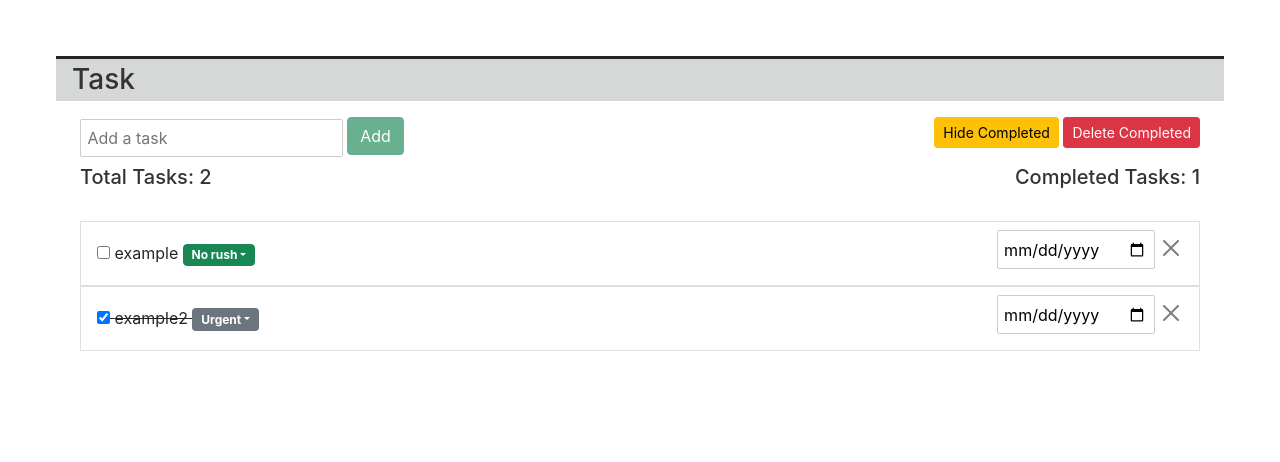
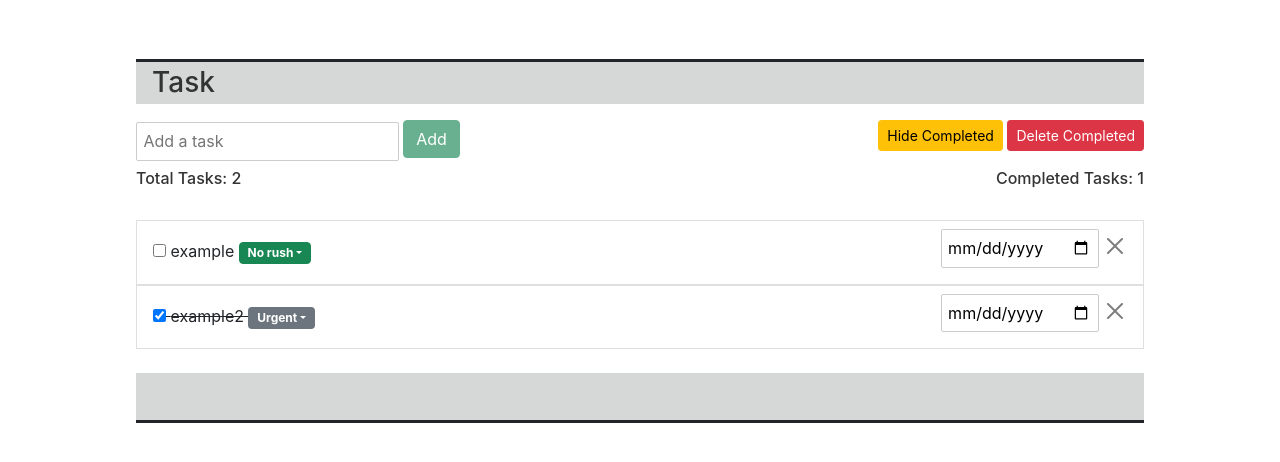
Before and after one commit to mixemer/cisc3650-todoapp, a Svelte app: page / in a window 1280 px wide. Shown: the top 462 px of the page. Built offline with nearby package versions, Linux system fonts and the light colour scheme.

Commit message:
make adjustments

```diff
--- a/src/App.svelte
+++ b/src/App.svelte
@@ -4,6 +4,7 @@
 	import { quintOut } from 'svelte/easing'
 	import { crossfade } from 'svelte/transition'
 	import { flip } from 'svelte/animate'
+	import { fade } from 'svelte/transition';
 
 	let todos = [
 		{
@@ -134,10 +135,10 @@
   }
 </script>
 
-<div class="p-5">
+<div class="content">
 	<HeaderName name="Task"/>
 
-	<div class="px-4">
+	<div>
 
 		<div class="d-flex justify-content-between">
 			<div>
@@ -151,8 +152,8 @@
 			</div>
 		</div>
 		<div class="d-flex justify-content-between">
-			<h5>Total Tasks: {todos.length}</h5>
-			<h5>Completed Tasks: {completedCount}</h5>
+			<h6>Total Tasks: {todos.length}</h6>
+			<h6>Completed Tasks: {completedCount}</h6>
 		</div>
 		<br>
 
@@ -170,4 +171,18 @@
 
 
 	</div>
+	<br/>
+	<h3 transition:fade  class="py-1 px-3 mb-3 border-bottom border-dark border-3"> </h3>
 </div>
+
+<style>
+	h3 {
+		height: 50px;
+        background-color: #d6d8d8;
+    }
+@media screen and (min-width: 700px) {
+    .content	 {
+        padding: 4vw 10vw; /* Corresponds to 10% of the viewport width */
+    }
+}
+</style>
```
Also changed, not shown: public/build/bundle.css, public/build/bundle.js, 1 other file (tests, documents, lock files or other folders).
